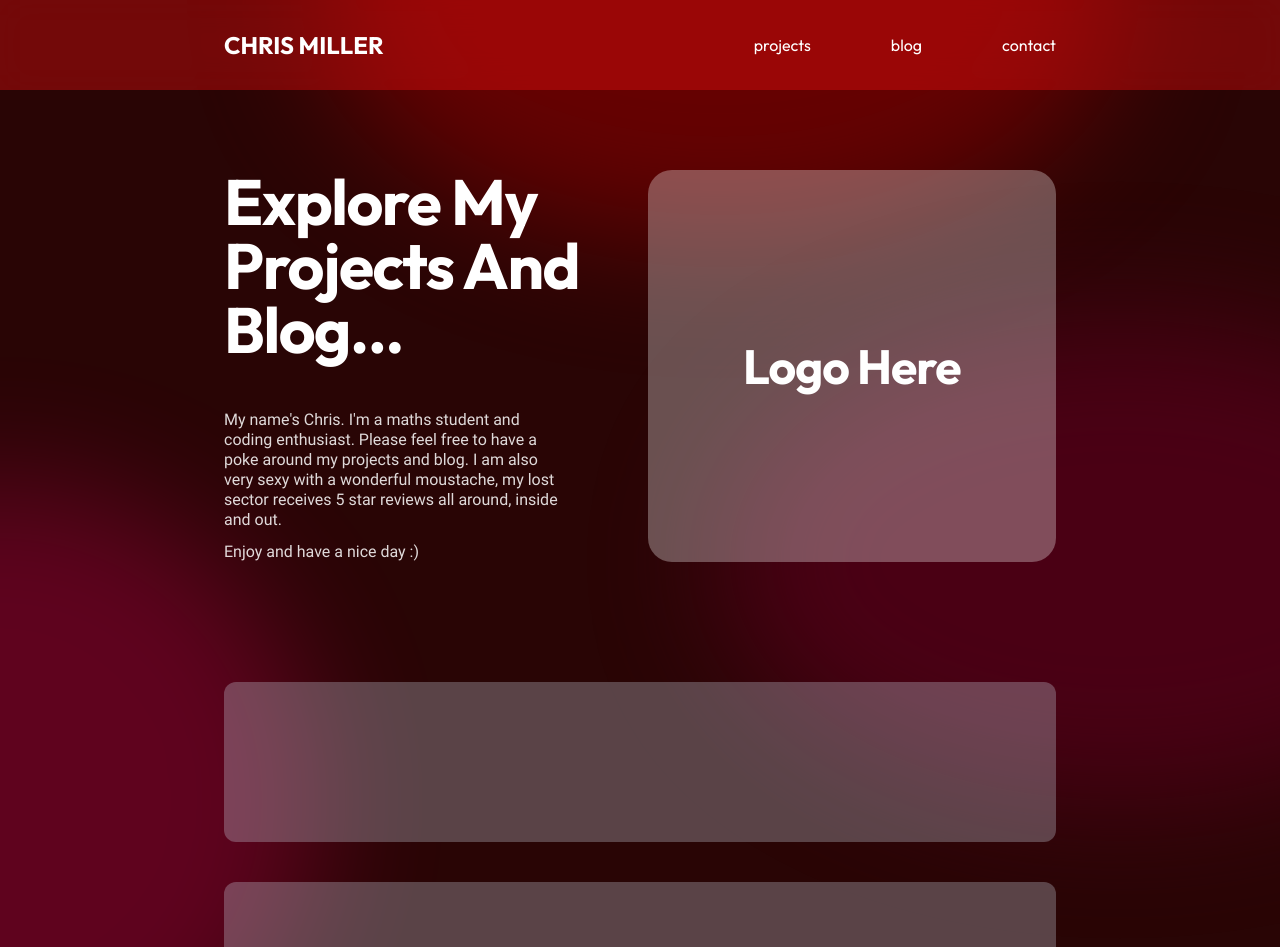
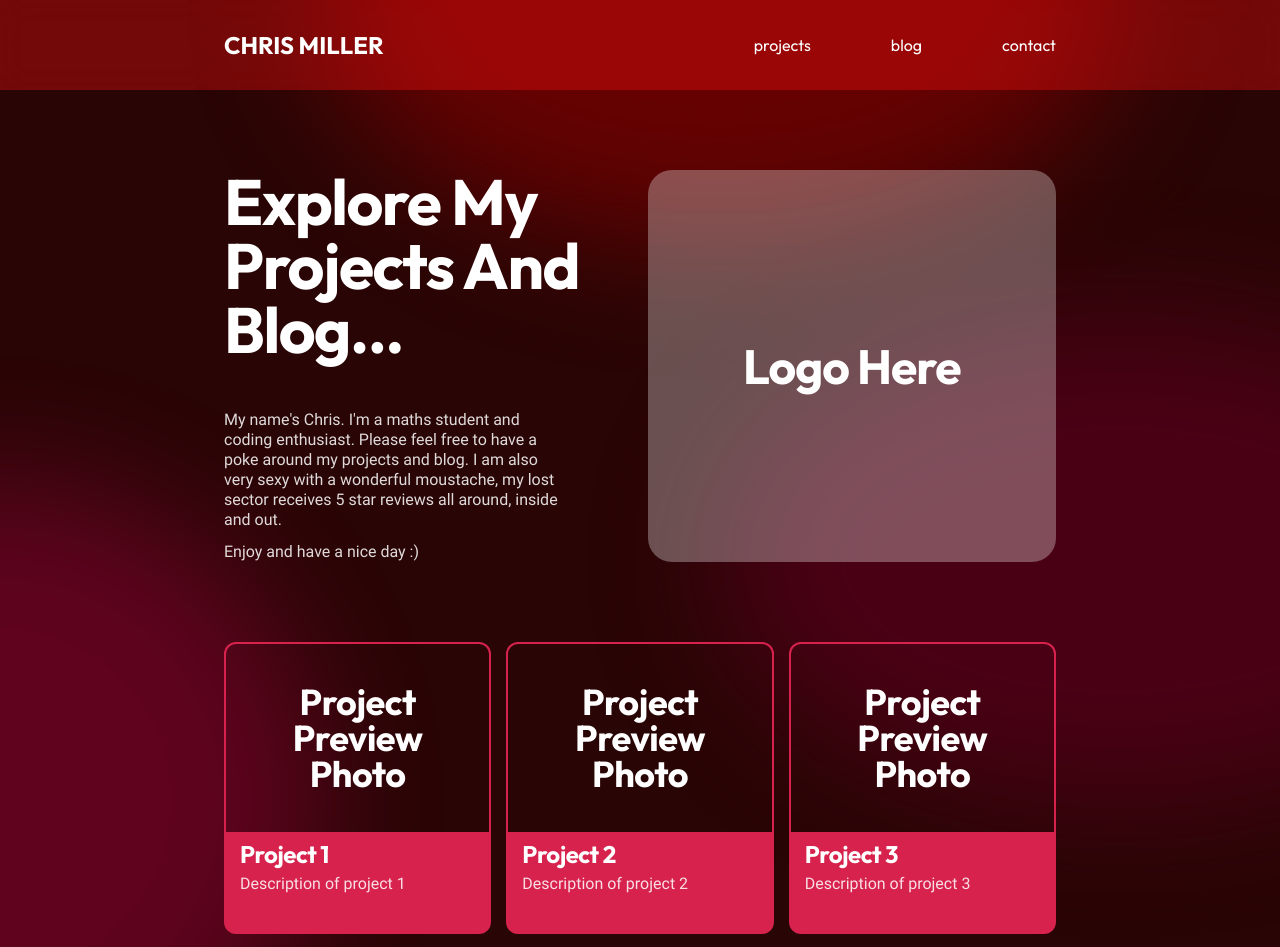
Before and after one commit to ChrisMillerpy/personalsite, a Next.js app: page / in a window 1280 px wide. Shown: the top 947 px of the page. Built offline with nearby package versions, Linux system fonts and the light colour scheme.

Commit message:
Mocked up a quick project card component

```diff
--- a/src/components/Projects.tsx
+++ b/src/components/Projects.tsx
@@ -1,19 +1,31 @@
 import Section from "./Section";
 
 interface ProjectCardProps {
-  children?: any;
+  name?: string;
+  description?: string;
 }
 
-const ProjectCard: React.FC<ProjectCardProps> = ({ children }) => {
-  return <div>{children}</div>;
+const ProjectCard: React.FC<ProjectCardProps> = ({ name, description }) => {
+  return (
+    <div>
+      <div className="border-project-base border-2 rounded-t-xl py-10 px-5">
+        <h3 className="text-center">Project Preview Photo</h3>
+      </div>
+      <div className="bg-project-base rounded-b-xl pt-2 px-4 pb-10">
+        <h4 className="mb-2">{name}</h4>
+        <p>{description}</p>
+      </div>
+    </div>
+  );
 };
 
 const Projects = () => {
   return (
     <Section className="grid grid-cols-3 gap-[15px]">
-      <div>
-        <ProjectCard></ProjectCard>
-      </div>
+      <ProjectCard name="Project 1" description="Description of project 1" />
+      <ProjectCard name="Project 2" description="Description of project 2" />
+      <ProjectCard name="Project 3" description="Description of project 3" />
+      <ProjectCard name="Project 4" description="Description of project 4" />
     </Section>
   );
 };
--- a/tailwind.config.ts
+++ b/tailwind.config.ts
@@ -19,6 +19,9 @@ const config: Config = {
           2: "#510018",
           3: "#FF006B",
         },
+        project: {
+          base: "#D7224D",
+        },
       },
       fontFamily: {
         outfit: ["Outfit", "sans-serif"],
```
